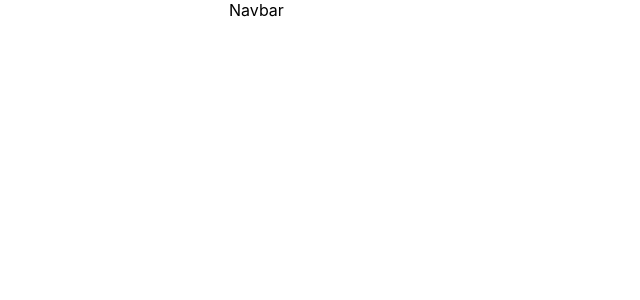
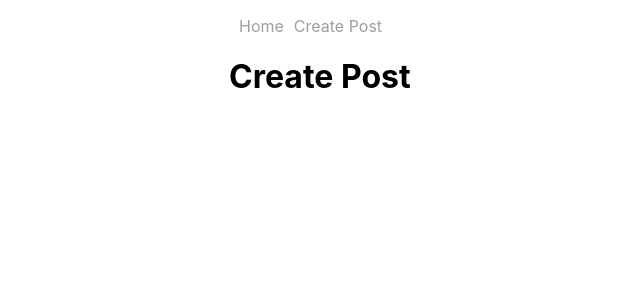
Before and after one commit to Nehal-Adil/React-Hooks-blog, a React (Vite) app: page /create-post in a window 1280 px wide. Shown: the top 300 px of the page, without its empty margins (11-651 px from the left). Built offline with nearby package versions, Linux system fonts and the light colour scheme.

Commit message:
created Navbar and used Link to

```diff
--- a/src/components/App.jsx
+++ b/src/components/App.jsx
@@ -11,9 +11,9 @@ function App() {
     <div className="container">
       <Navbar />
       <Routes>
-        <Route path='/' component={<Home />} />
-        <Route path='/post/:postId' component={<PostDetail />} />
-        <Route path='/create-post' component={<CreatePost />} />
+        <Route path='/' element={<Home />} />
+        <Route path='/post/:postId' element={<PostDetail />} />
+        <Route path='/create-post' element={<CreatePost />} />
       </Routes>
     </div>
   )
--- a/src/components/Home.jsx
+++ b/src/components/Home.jsx
@@ -1,7 +1,7 @@
 function Home() {
     return (
         <div className="">
-            Home
+            <h3>Home</h3>
         </div>
     )
 }
--- a/src/components/Navbar.jsx
+++ b/src/components/Navbar.jsx
@@ -1,7 +1,12 @@
+import {Link} from 'react-router-dom';
+
 function Navbar() {
     return (
         <div className="">
-            Navbar
+            <ul id="nav">
+                <li><Link to='/'>Home</Link></li>
+                <li><Link to='/create-post'>Create Post</Link></li>
+            </ul>
         </div>
     )
 }
```
